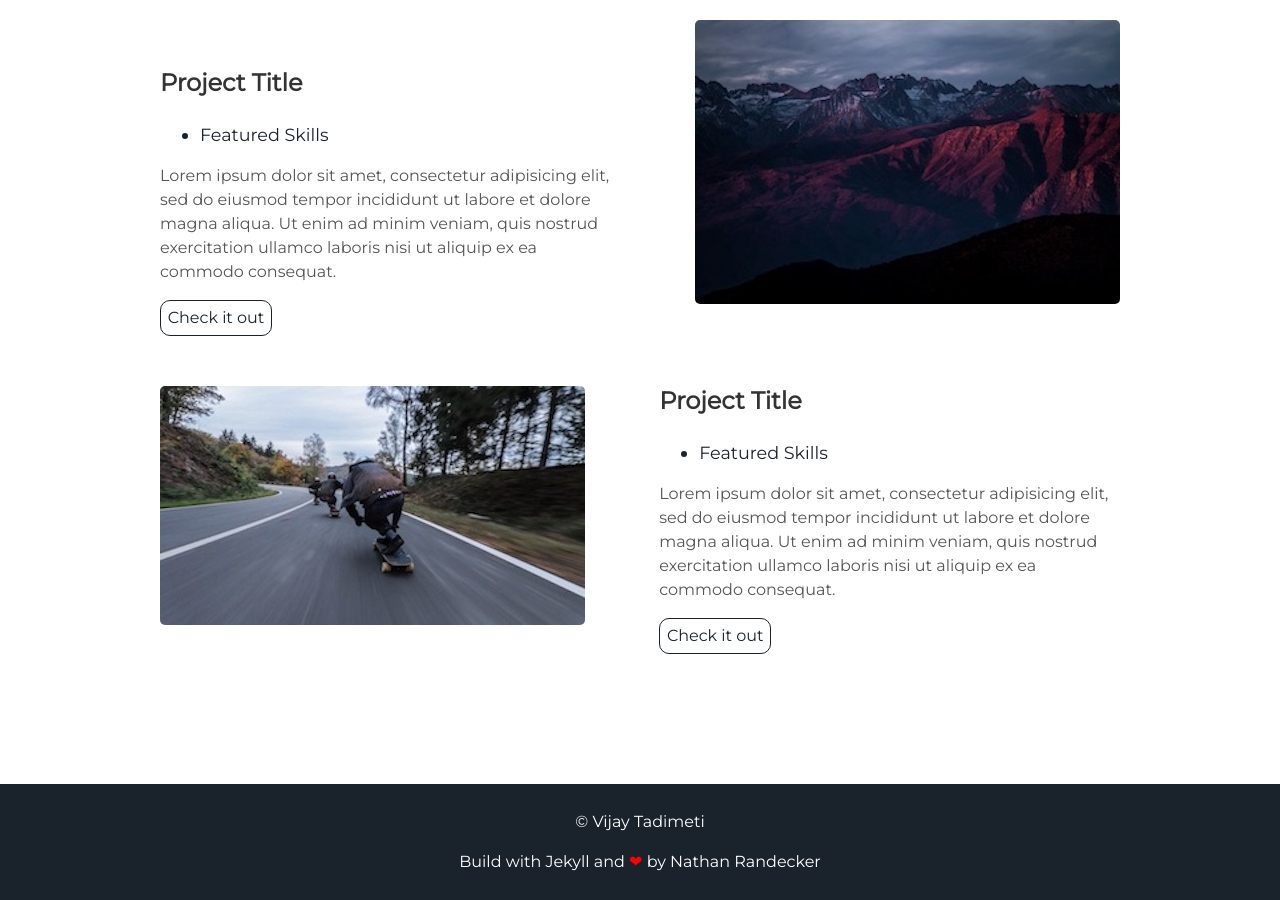
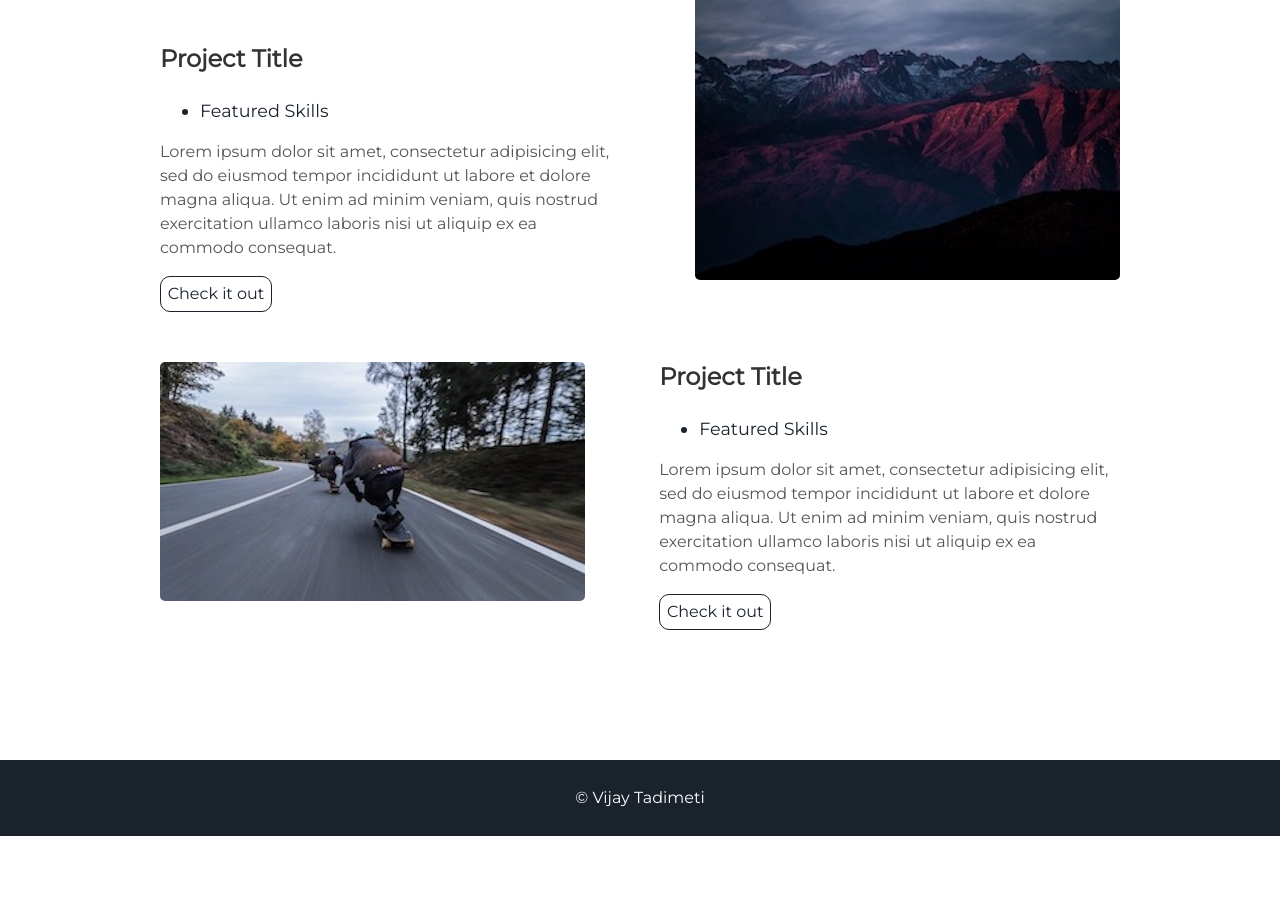
Before and after one commit to vijayvardhan94/laughing-octo-barnacle, a Jekyll site: the page built from index.html, in a window 1280 px wide and 900 px high, scrolled down 1679 px. Built offline with Jekyll 4.4.1, drawn with Linux system fonts in a browser that asks for light colours; after the commit the page ends 2515 px from its top, so only the background shows below that.

Commit message:
changes made

```diff
--- a/_includes/footer.html
+++ b/_includes/footer.html
@@ -1,6 +1,5 @@
 <footer class="footer">
     <p>&copy; {{site.username}}</p>
-    <p>Build with Jekyll and <span class="love">❤</span> by <a href="https://github.com/nrandecker">Nathan Randecker</a></p>
 </footer>
 <script src="//cdn.jsdelivr.net/particles.js/2.0.0/particles.min.js"></script>
 <script src="{{ "/assets/js/sweet-scroll.min.js" | prepend: site.baseurl }}"></script>
--- a/_includes/header.html
+++ b/_includes/header.html
@@ -18,5 +18,3 @@
   </div>
   <a class="down" href="#about" data-scroll><i class="icon fa fa-chevron-down" aria-hidden="true"></i></a>
 </div>
-
-<a href="http://www.websiteaddress.com/documents/filename.pdf">Link Text Here</a>
```
